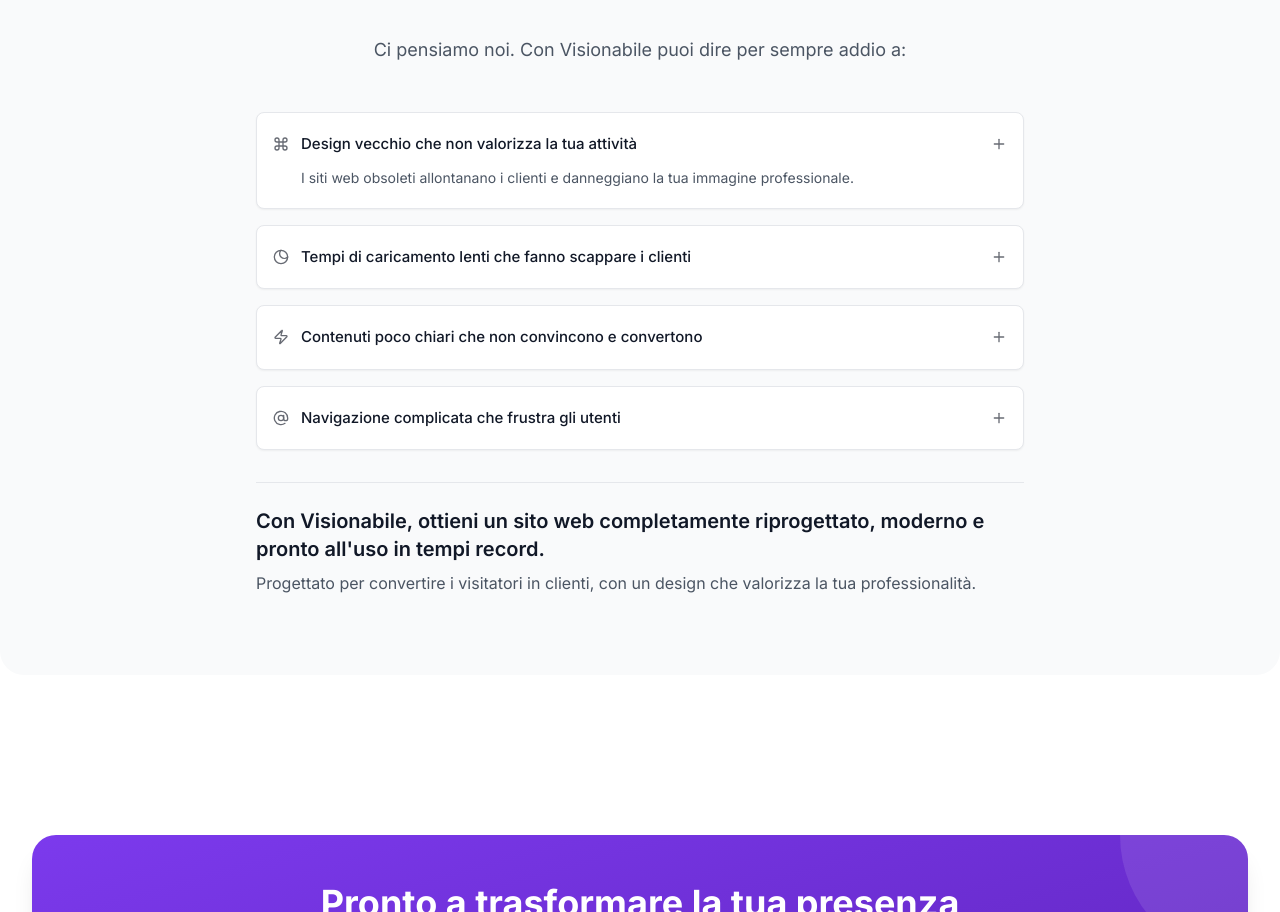
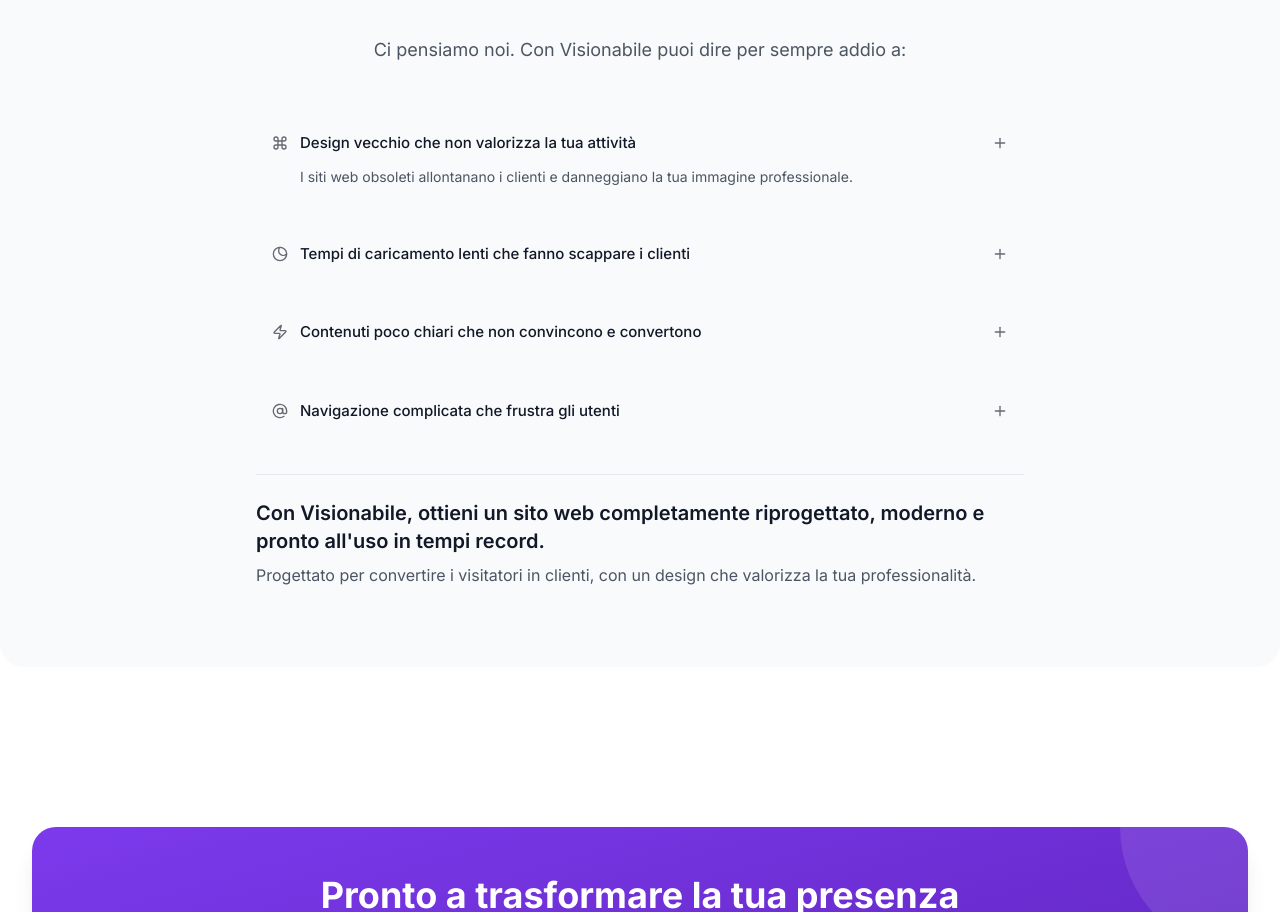
Before and after one commit to marangia/creator-website-magic, a React (Vite) app: page / in a window 1280 px wide. Shown: the part 1589-2501 px from the top of the page. Built offline with nearby package versions, Linux system fonts and the light colour scheme.

Commit message:
Remove icon background and stroke
The commit removes the background and stroke from icons in the Accordion component.

```diff
--- a/src/components/Features.tsx
+++ b/src/components/Features.tsx
@@ -78,7 +78,7 @@ const Features = () => {
               <AccordionItem
                 key={index}
                 value={`item-${index}`}
-                className="reveal animate-fade-in border border-gray-200 rounded-lg overflow-hidden bg-white shadow-sm py-2"
+                className="reveal animate-fade-in py-2"
                 style={{ animationDelay: `${index * 100 + 200}ms` }}
               >
                 <AccordionTrigger className="px-4 py-3 hover:no-underline text-[15px]">
--- a/src/components/ui/accordion.tsx
+++ b/src/components/ui/accordion.tsx
@@ -1,7 +1,7 @@
 
 import * as React from "react"
 import * as AccordionPrimitive from "@radix-ui/react-accordion"
-import { ChevronDown, Plus } from "lucide-react"
+import { Plus } from "lucide-react"
 
 import { cn } from "@/lib/utils"
 
@@ -13,7 +13,7 @@ const AccordionItem = React.forwardRef<
 >(({ className, ...props }, ref) => (
   <AccordionPrimitive.Item
     ref={ref}
-    className={cn("border-b", className)}
+    className={cn("", className)}
     {...props}
   />
 ))
```
